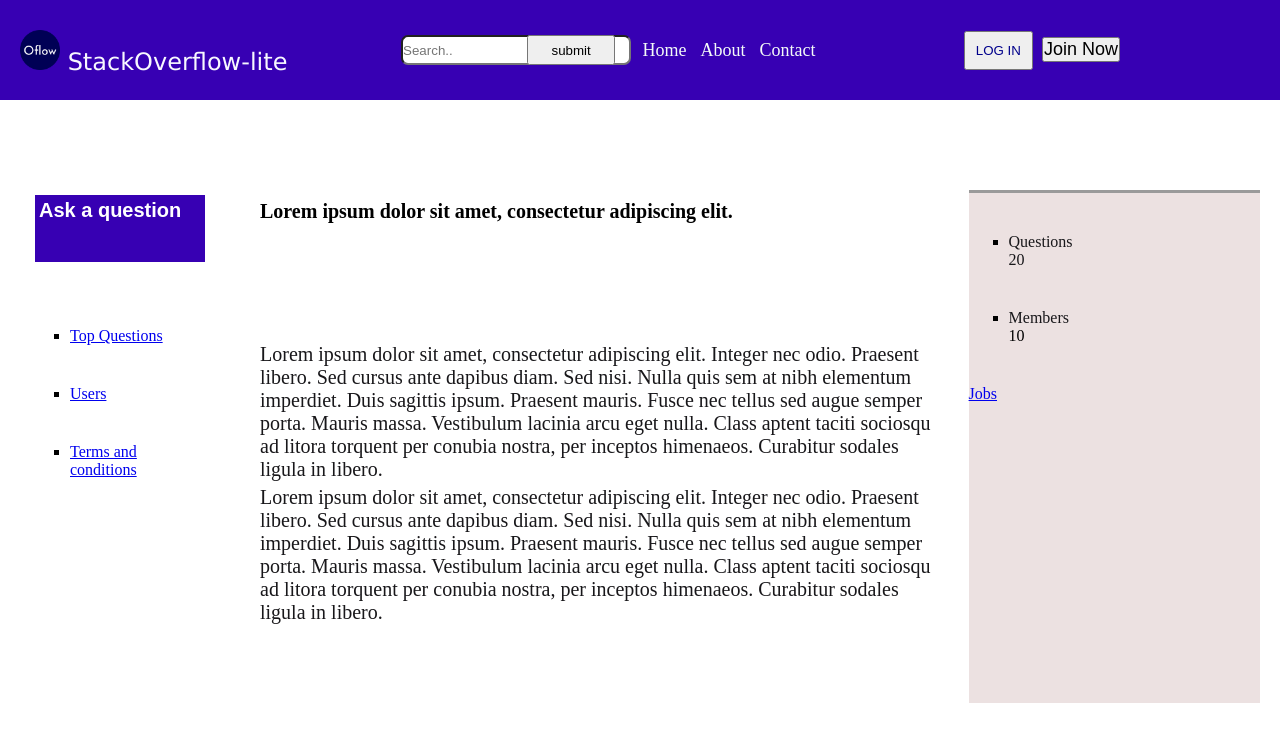
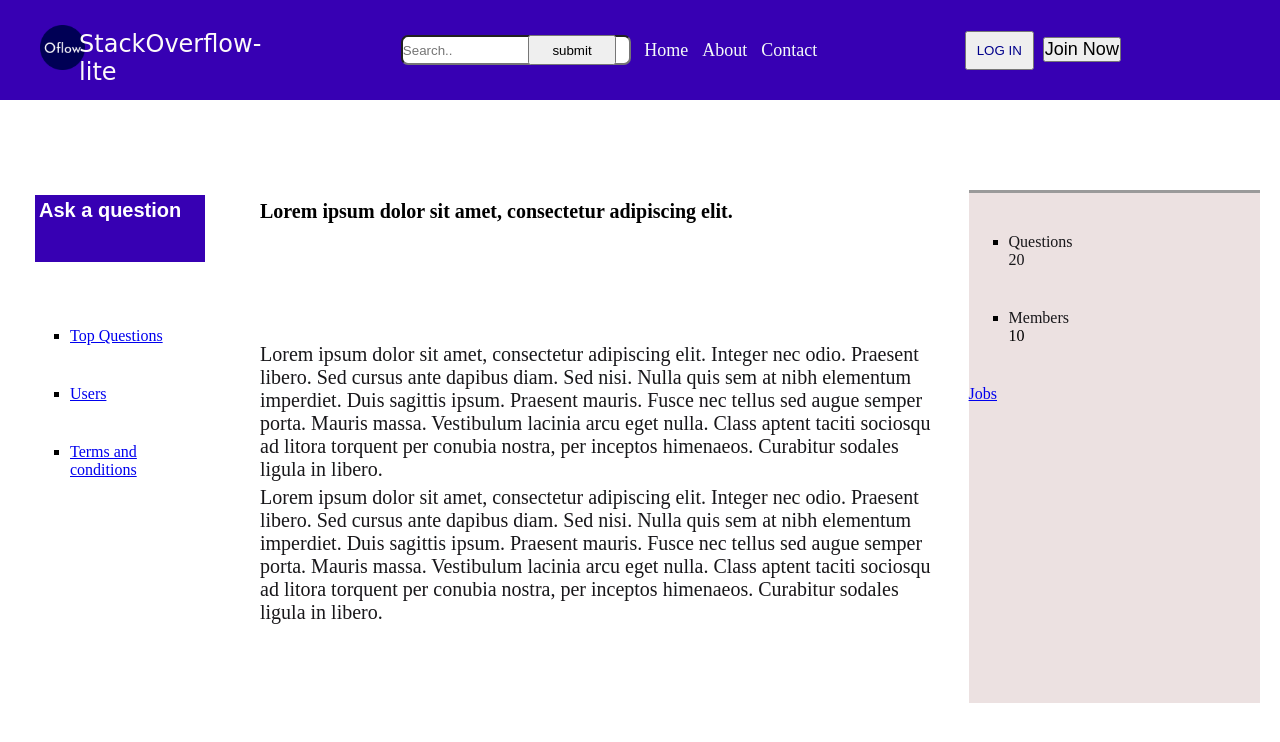
Before and after one commit to Joyce-O/StackOverflow-lite, a website: page UI/index.html in a window 1280 px wide. Drawn offline with Linux system fonts and the light colour scheme; files that its build step writes are made by us from their sources.

Commit message:
bug(logo): align logo with label - logo should be on same level as site label [finishes #159923227]

```diff
--- a/UI/css/main.css
+++ b/UI/css/main.css
@@ -15,14 +15,38 @@
     justify-content: center;
     align-items: center;
     height: 100px;
+    width: auto;
     display: grid;
     background: #3700B3;
     grid-auto-flow: column;
-    grid-template-columns: repeat(auto-fit, minmax(200px, 1fr));
+    grid-template-columns: repeat(4,1fr);
     grid-gap: 5px;
     color: white;
 
 }
+
+.logo-section {
+    display: grid;
+    grid-gap: 0em;
+    margin-left: 20px;
+    grid-template-columns: 20% 70%;
+    grid-template-rows: 100px;
+}
+.logo img {
+   height:45px;
+   padding-left: 20px;
+   margin-top: 25px;
+}
+.stack p {
+    color: #fdfafa;
+    margin-top: 30px;
+    font-style: bold;
+    font-size: 24px;
+    font-family: cursive;
+    margin-left: 0px;
+
+}
+
 
 p {
     color: rgb(24, 23, 26);
@@ -39,18 +63,6 @@ margin: 5px;
 height: auto;
 text-decoration: none;
 }
-#title {
-    color: ghostwhite;
-    height: 40px;
-    font-style: bold;
-    font-size: 24px;
-    font-family: Verdana, Geneva, Tahoma, sans-serif;
-    margin-left:20px;
-   }
-   #img{
-       max-width: 40px;
-
-   }
 
 .search {
     display: grid;
--- a/UI/index.html
+++ b/UI/index.html
@@ -1,4 +1,4 @@
- <!DOCTYPE html>
+<!DOCTYPE html>
 <html lang="en">
 
 <head>
@@ -14,9 +14,13 @@
 <body>
     <div class="container">
         <div class="header">
-            <header id="title">
-                <img id="img" src="image/favicon-1024.png" alt="icon" width="40px"> StackOverflow-lite
-            </header>
+            <div class="logo-section">
+                <div class="logo">
+                    <img id="img" src="image/favicon-1024.png" alt="icon">
+                </div>
+                <div class="stack"><p>StackOverflow-lite</p>
+                </div>
+            </div>
             <div>
                 <form class="search" action="/index.html">
                     <input type="text" placeholder="Search.." id="search">
```
